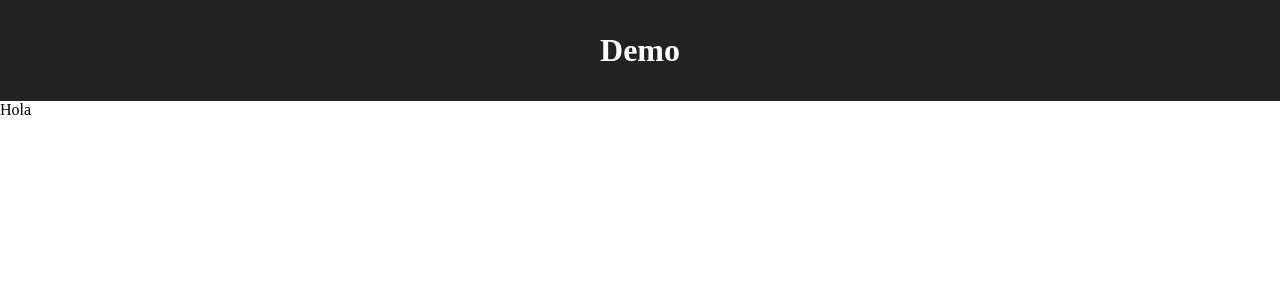
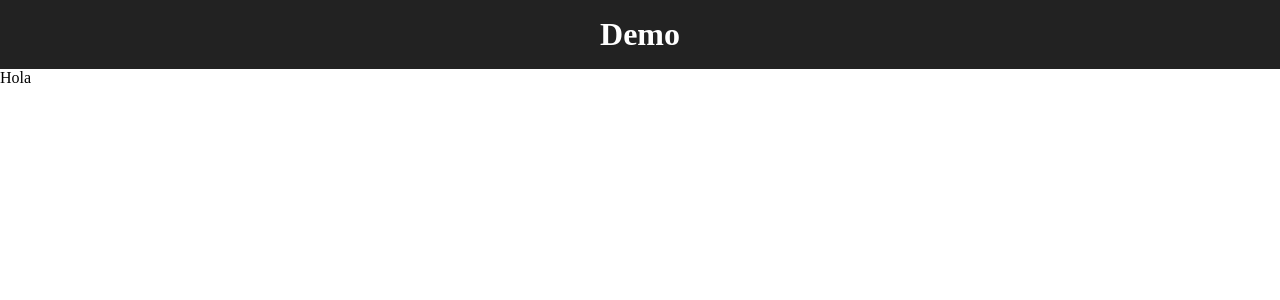
Before and after one commit to CarbajalS/FramaTemplate, a Jekyll site: the page built from index.html, in a window 1280 px wide. Shown: the top 300 px of the page. Built offline with Jekyll 4.4.1, drawn with Linux system fonts in a browser that asks for light colours.

Commit message:
Add files via upload

```diff
--- a/assets/css/sitio/styles.css
+++ b/assets/css/sitio/styles.css
@@ -9,7 +9,7 @@ width:100%;
 
 .header p {
 font-size:2em;
-padding:1em;
+padding:.5em 0px;
 text-align:center;
 font-weight:bold;
 }
```
